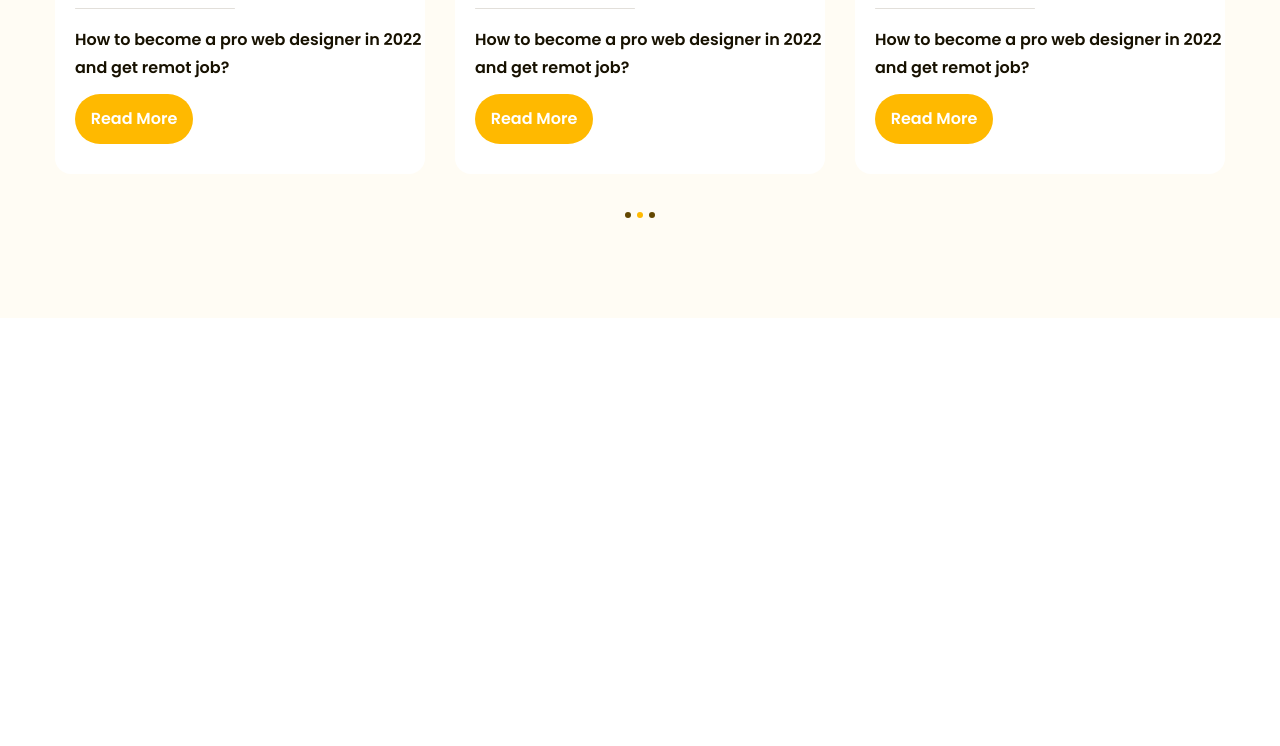
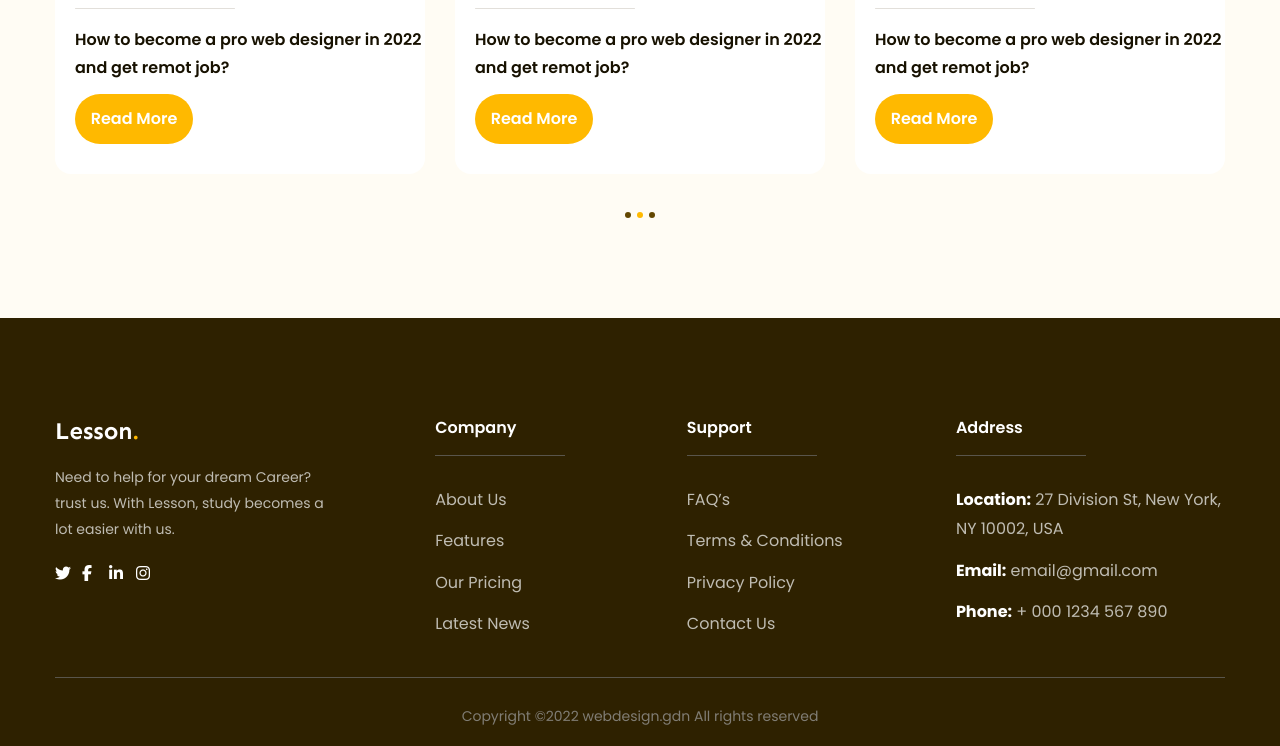
Before and after one commit to HuuTruong1/htmlcss-project_02, a plain HTML site: page index.html in a window 1280 px wide. Shown: the part 4379-5125 px from the top of the page. Before the commit the page ends 5000 px from the top, so only its background shows below. Drawn offline with Linux system fonts and the light colour scheme.

Commit message:
full source code

```diff
--- a/assets/css/style.css
+++ b/assets/css/style.css
@@ -631,6 +631,131 @@ body {
 }
 
 .blog .dots {
-    justify-content: center;
-    margin-top: 0;
+  justify-content: center;
+  margin-top: 0;
 }
+
+/* Footer */
+footer {
+  width: 100%;
+  height: 428px;
+  background: #2E2100;
+}
+
+footer .footer--body {
+  padding-top: 96px;
+  display: flex;
+  justify-content: space-between;
+}
+
+footer .footer--logo {
+  width: 23%;
+  display: flex;
+  flex-direction: column;
+}
+
+.footer--logo .logo {
+  color: #FFF;
+  font-family: Sen;
+  font-size: 2.4rem;
+  line-height: 1.41;
+  text-decoration: none;
+  margin-bottom: 18px;
+}
+
+.footer--logo .logo span {
+  color: var(--primary-color);
+  font-family: Sen;
+  font-size: 2.4rem;
+}
+
+.footer--logo .desc {
+  color: #BFBCB2;
+  font-size: 1.4rem;
+  line-height: 1.85;
+  margin-bottom: 18px;
+}
+
+.footer--logo .social-links {
+  display: flex;
+  gap: 12px;
+}
+
+.footer--logo .social-links a {
+  text-decoration: none;
+}
+
+.footer--logo .social-links a i {
+  color: #fff;
+  width: 15px;
+  height: 15px;
+}
+
+footer .title {
+  color: #FFF;
+  font-size: 1, 6rem;
+  font-weight: 600;
+  line-height: 1.75;
+  margin-bottom: 31px;
+  position: relative;
+}
+
+footer .title::after {
+  content: "";
+  position: absolute;
+  width: 130px;
+  height: 1px;
+  background: #59554B;
+  left: 0;
+  bottom: -14px;
+}
+
+footer .item {
+  color: #BFBCB2;
+  font-size: 1.4;
+  font-style: normal;
+  font-weight: 400;
+  font-weight: 400;
+  line-height: 1.85;
+  text-decoration: none;
+  margin-top: 12px;
+}
+
+footer .footer--company {
+  width: 12%;
+  display: flex;
+  flex-direction: column;
+}
+
+
+
+footer .footer--support {
+  width: 13.5%;
+  display: flex;
+  flex-direction: column;
+}
+
+footer .footer--address {
+  width: 23%;
+  display: flex;
+  flex-direction: column;
+}
+
+.footer--address strong {
+  color: #fff;
+}
+
+footer .separate {
+  margin-top: 38px;
+  background: #59554B;
+  width: 100%;
+  height: 1px;
+}
+
+footer .copyright {
+  color: #807D74;
+  text-align: center;
+  font-size: 1.4rem;
+  line-height: 1.86;
+  margin: 25px 0;
+}
--- a/index.html
+++ b/index.html
@@ -16,7 +16,7 @@
         />
     </head>
     <body>
-        <main style="height: 5000px">
+        <main>
             <!-- Header -->
             <div class="header fixed">
                 <div class="main-content">
@@ -467,7 +467,67 @@
             </div>
         </main>
 
-        <footer></footer>
+        <!-- Footer -->
+        <footer>
+            <div class="main-content">
+                <div class="footer--body">
+                    <div class="footer--logo">
+                        <a href="#" class="logo">
+                            Lesson<span>.</span>
+                        </a>
+                        <p class="desc">
+                            Need to help for your dream Career? trust us. With
+                            Lesson, study becomes a lot easier with us.
+                        </p>
+                        <div class="social-links">
+                            <a href="#!">
+                                <i class="fa-brands fa-twitter"></i>
+                            </a>
+                            <a href="#!">
+                                <i class="fa-brands fa-facebook-f"></i>
+                            </a>
+                            <a href="#!">
+                                <i class="fa-brands fa-linkedin-in"></i>
+                            </a>
+                            <a href="#!">
+                                <i class="fa-brands fa-instagram"></i>
+                            </a>
+                        </div>
+                    </div>
+                    <div class="footer--company">
+                        <span class="title">Company</span>
+                        <a href="#!" class="item">About Us</a>
+                        <a href="#!" class="item">Features</a>
+                        <a href="#!" class="item">Our Pricing</a>
+                        <a href="#!" class="item">Latest News</a>
+                    </div>
+                    <div class="footer--support">
+                        <span class="title">Support</span>
+                        <a href="#!" class="item">FAQ’s</a>
+                        <a href="#!" class="item">Terms & Conditions</a>
+                        <a href="#!" class="item">Privacy Policy</a>
+                        <a href="#!" class="item">Contact Us</a>
+                    </div>
+                    <div class="footer--address">
+                        <span class="title">Address</span>
+                        <a href="#!" class="item"
+                            ><strong>Location:</strong> 27 Division St, New
+                            York, NY 10002, USA</a
+                        >
+                        <a href="#!" class="item"
+                            ><strong>Email:</strong> email@gmail.com</a
+                        >
+                        <a href="#!" class="item"
+                            ><strong>Phone:</strong> + 000 1234 567 890</a
+                        >
+                    </div>
+                </div>
+                <div class="separate"></div>
+                    <p class="copyright">
+                        Copyright ©2022 webdesign.gdn All rights reserved
+                    </p>
+            </div>
+        </footer>
 
         <!-- Embed Icon -->
         <script
```
